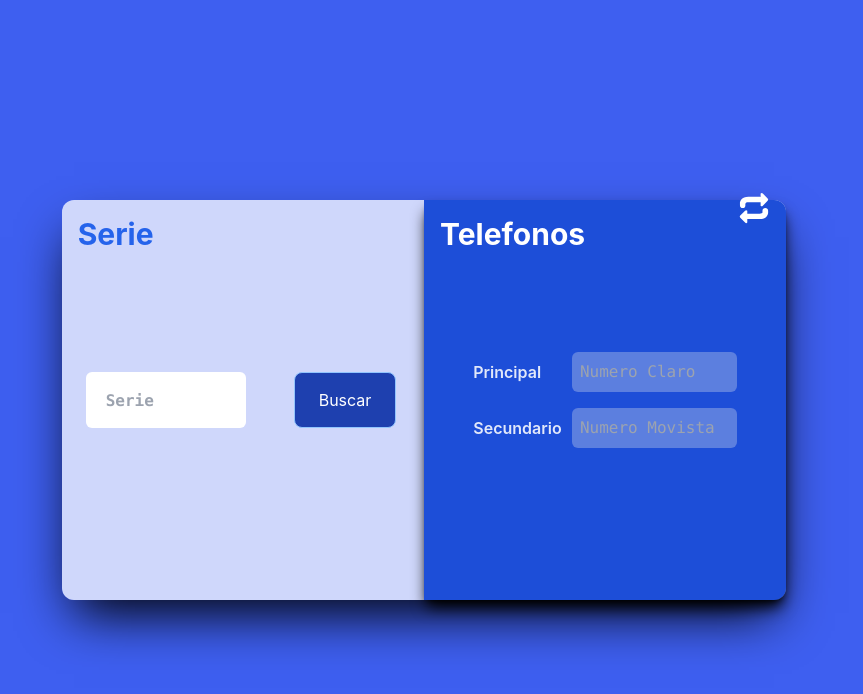
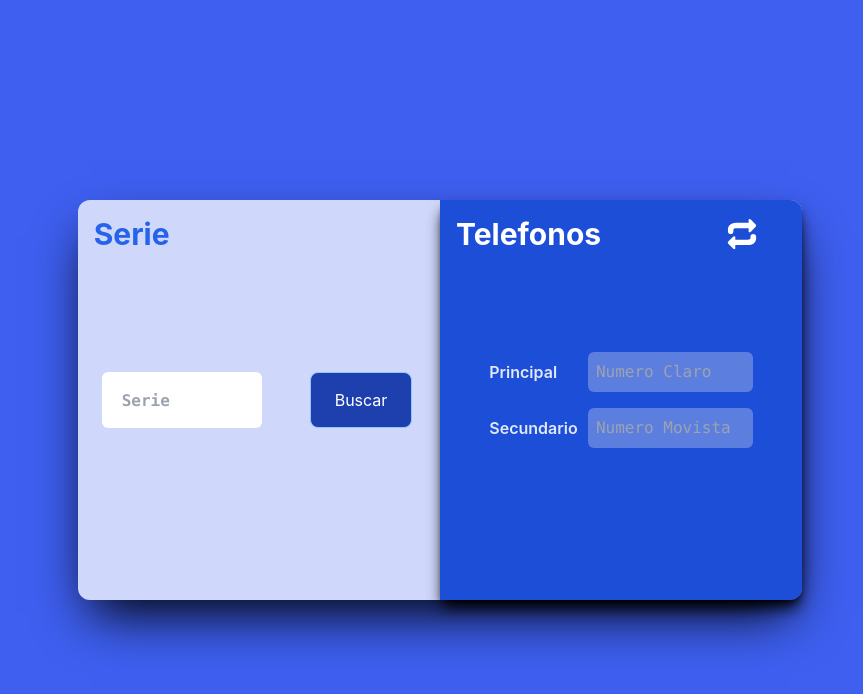
Before and after one commit to Augus90/BackEnd, a React (Vite) app in the folder FrontEnd/2PiceInfo/: page / in a window 1280 px wide. Both pictures are taken after a click on the button 945 px from the left and 234 px from the top of the page. Shown: the top 694 px of the page, without its empty margins (200-1063 px from the left). Built offline with nearby package versions, Linux system fonts and the light colour scheme; no server answers.

Commit message:
Se arreglo el enter al input

```diff
--- a/FrontEnd/2PiceInfo/src/Routes/Numbers/index.jsx
+++ b/FrontEnd/2PiceInfo/src/Routes/Numbers/index.jsx
@@ -33,6 +33,7 @@ const Numbers = ({ click }) => {
               Telefono
             </h3>
             <button
+              type="button"
               className=" text-blue-700 md:text-white"
               onClick={() => click((mode) => (mode = false))}
             >
--- a/FrontEnd/2PiceInfo/src/Routes/Serials/index.jsx
+++ b/FrontEnd/2PiceInfo/src/Routes/Serials/index.jsx
@@ -14,6 +14,11 @@ const Serials = ({ click }) => {
     // console.log(`${baseURL}/serial/${form}`);
     // const response = await axios.get(`${baseURL}/serial/${form}`);
     const serial = await getSerialFromNumber(form);
+
+    if (!serial) {
+      alert("Invalid Serial");
+    }
+
     setResponceInfo(serial);
     // console.log(serial);
   };
@@ -25,15 +30,26 @@ const Serials = ({ click }) => {
         className="h-[50vh] w-full  bg-white/75 rounded-xl shadow-black shadow-2xl  md:grid md:grid-cols-2 flex flex-col justify-between self-center"
       >
         <div className="flex flex-col h-1/2 md:h-full ">
-          <h3 className="absolute text-blue-600 font-bold p-4 text-3xl">
-            Serie
-          </h3>
+          <div className="absolute w-[340px] md:w-[680px] flex justify-between">
+            <h3 className=" text-blue-600 font-bold p-4 text-3xl">Serie</h3>
+            <button
+              type="button"
+              className=" text-blue-700 md:text-white bottom-48 right-12"
+              onClick={() => click((mode) => (mode = true))}
+            >
+              <IconChange />
+            </button>
+          </div>
+
           <div className="flex h-full p-2 ">
             <div className="h-full flex self-center gap-4">
               <input
                 type="text"
+                value={form}
                 placeholder="Serie"
-                onChange={(e) => setForm(e.target.value)}
+                onChange={(e) => {
+                  setForm(e.target.value);
+                }}
                 className="px-5 mx-4 w-40 h-1/4 self-center sm:h-14 sm:self-center text-blue-700 font-bold font-mono rounded-md border-blue-500 focus:ring-indigo-600"
               ></input>
               <button className="m-4 h-14 px-6 self-center rounded-lg border border-blue-300 text-white bg-blue-800">
@@ -70,12 +86,6 @@ const Serials = ({ click }) => {
           {/* </div> */}
         </div>
       </form>
-      <button
-        className="relative text-blue-700 md:text-white bottom-48 right-12"
-        onClick={() => click((mode) => (mode = true))}
-      >
-        <IconChange />
-      </button>
     </div>
   );
 };
```
